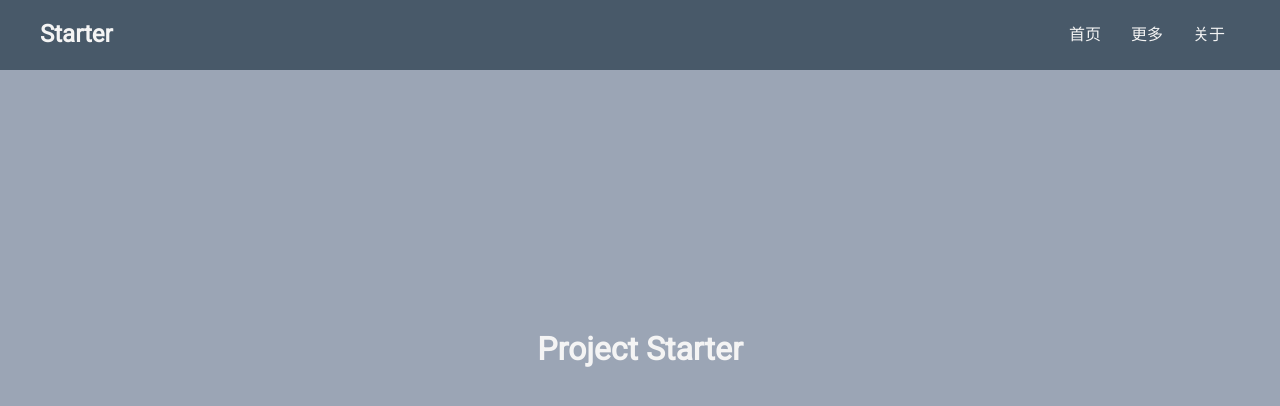
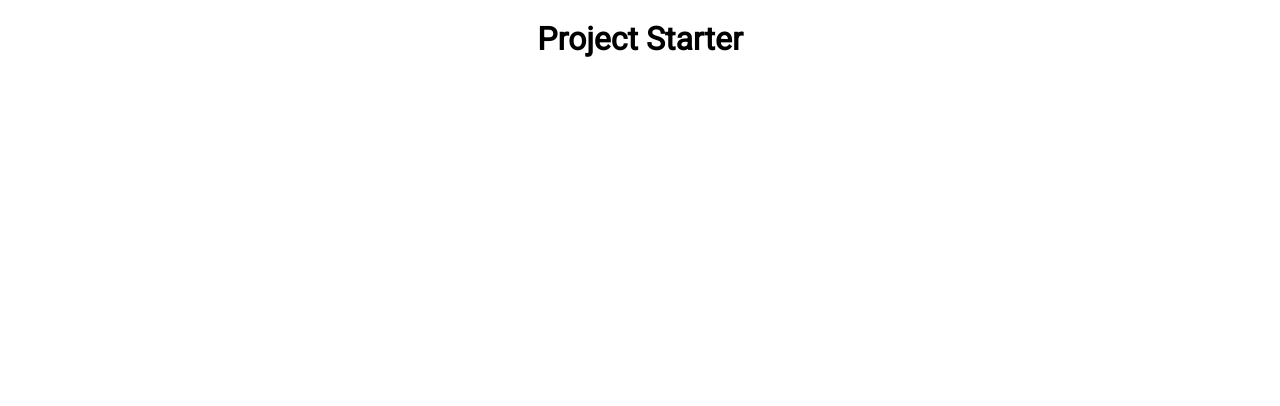
Before and after one commit to asheryou/project-starter, a plain HTML site: page index.html in a window 1280 px wide. Drawn offline with Linux system fonts and the light colour scheme.

Commit message:
删减冗余部分

```diff
--- a/index.html
+++ b/index.html
@@ -4,29 +4,14 @@
 		<meta charset="UTF-8" />
 		<meta http-equiv="X-UA-Compatible" content="IE=edge" />
 		<meta name="viewport" content="width=device-width, initial-scale=1.0" />
-		<link rel="stylesheet" href="static/css/normalize.css" />
-		<link rel="stylesheet" href="static/css/common.css" />
+		<link rel="stylesheet" href="./static/css/normalize.css" />
+		<link rel="stylesheet" href="./static/css/common.css" />
+		<link rel="stylesheet" href="./static/css/main.css" />
 		<title>标题</title>
 	</head>
 	<body>
-		<div class="wrapper flex">
-      <div class="nav-overlay"></div>
-			<div class="navbar flex">
-				<h2 class="logo">Starter</h2>
-				<nav>
-					<ul class="bar-list flex">
-						<li class="bar-item"><a href="#">首页</a></li>
-						<li class="bar-item"><a href="#">更多</a></li>
-						<li class="bar-item"><a href="#">关于</a></li>
-					</ul>
-				</nav>
-			</div>
+		<h1 class="title">Project Starter</h1>
 
-			<div class="content">
-				<h1 class="title">Project Starter</h1>
-			</div>
-		</div>
-
-		<script src="static/js/common.js"></script>
+		<script src="./static/js/main.js"></script>
 	</body>
 </html>
--- a/static/css/common.css
+++ b/static/css/common.css
@@ -2,18 +2,18 @@
 
 /* Presets */
 :root {
-	--font-sans-serif: 'Roboto', -apple-system, BlinkMacSystemFont, 'Segoe UI',
+	--font-main: 'Roboto', -apple-system, BlinkMacSystemFont, 'Segoe UI',
 		'PingFang SC', 'Hiragino Sans GB', 'Microsoft YaHei', 'Helvetica Neue',
 		Helvetica, Arial, sans-serif, 'Apple Color Emoji', 'Segoe UI Emoji',
 		'Segoe UI Symbol';
-	--font-serif: Georgia, 'Source Han Serif SC', STZhongsong, 'Times New Roman',
+	--font-special: Georgia, 'Source Han Serif SC', STZhongsong, 'Times New Roman',
 		Times, PMingLiu, STSong, SimSun, 'WenQuanYi Bitmap Song', 'Noto Serif CJK',
 		serif, 'Apple Color Emoji', 'Segoe UI Emoji', 'Segoe UI Symbol';
-	--font-mono: JetBrainsMono, 'Source Code Pro', Monaco, Menlo, Consolas,
+	--font-code: JetBrainsMono, 'Source Code Pro', Monaco, Menlo, Consolas,
 		'Courier New', Courier, monospace;
 
-	--color-primary: #9ba5b5;
-	--color-secondary: #122738;
+	--color-primary: #000;
+	--color-secondary: #fff;
 	--color-dark: #333;
 	--color-light: #f4f4f4;
 	--color-success: #5cb85c;
@@ -21,9 +21,9 @@
 }
 
 body {
-	background-color: var(--color-primary);
-	font-family: var(--font-sans-serif);
-	height: 100vh;
+	background-color: var(--color-secondary);
+	font-family: var(--font-main);
+	height: 100%;
 	margin: 0;
 }
 
@@ -33,7 +33,7 @@ ul {
 
 a {
 	text-decoration: none;
-	color: var(--color-light);
+	color: var(--color-primary);
 }
 
 p {
@@ -59,48 +59,3 @@ img {
 	justify-content: center;
 	overflow: hidden;
 }
-
-/* Main */
-
-/* index.html */
-.title {
-	text-align: center;
-	color: var(--color-light);
-}
-
-.content {
-	margin-top: 30vh;
-}
-
-.nav-overlay {
-	position: absolute;
-	top: 0;
-	z-index: -1;
-	background-color: var(--color-secondary);
-	opacity: 0.6;
-	width: 100%;
-	height: 70px;
-}
-
-.navbar {
-	color: var(--color-light);
-	height: 70px;
-	width: 100%;
-}
-
-.navbar.flex {
-	justify-content: space-between;
-}
-
-nav a {
-	padding: 10px;
-	margin: 0 5px;
-}
-
-.bar-list:hover > .bar-item {
-	opacity: 0.6;
-}
-
-.bar-list:hover > .bar-item:hover {
-	opacity: 1;
-}
--- /dev/null
+++ b/static/css/main.css
@@ -0,0 +1,4 @@
+.title {
+  text-align: center;
+  color: var(--color-primary);
+}
--- /dev/null
+++ b/static/js/main.js
@@ -0,0 +1 @@
+console.log("Hello World");
```
Also changed, not shown: static/js/common.js (deleted), 2 other files.
